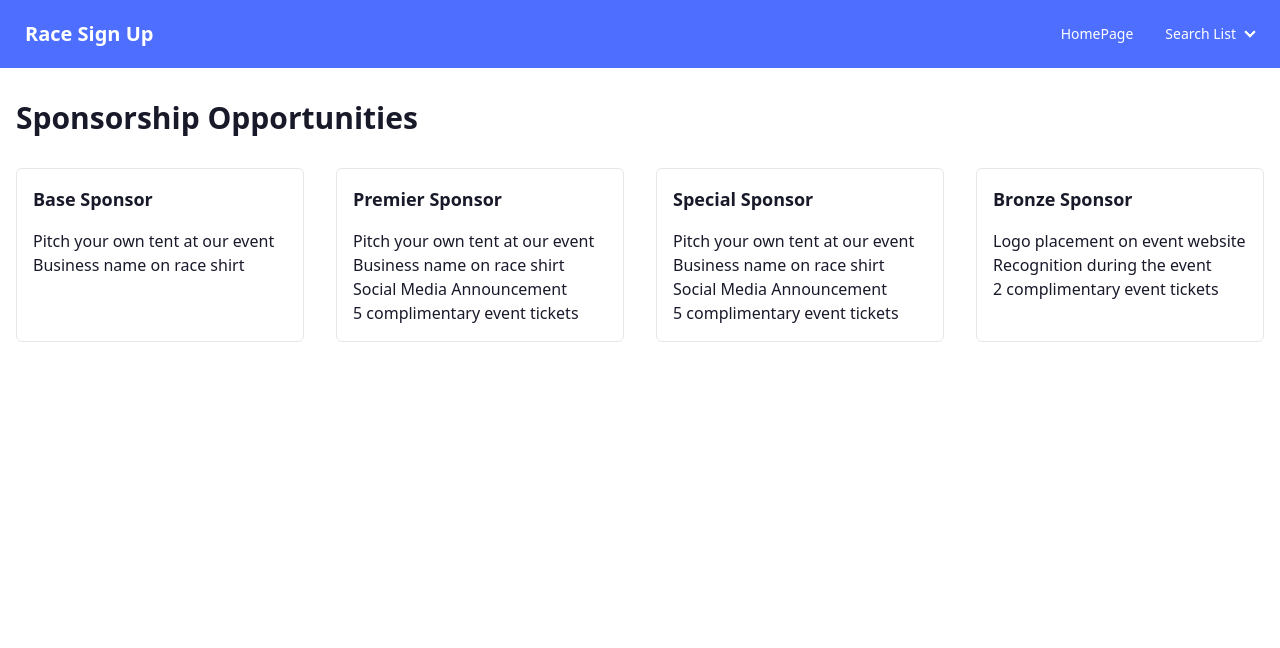
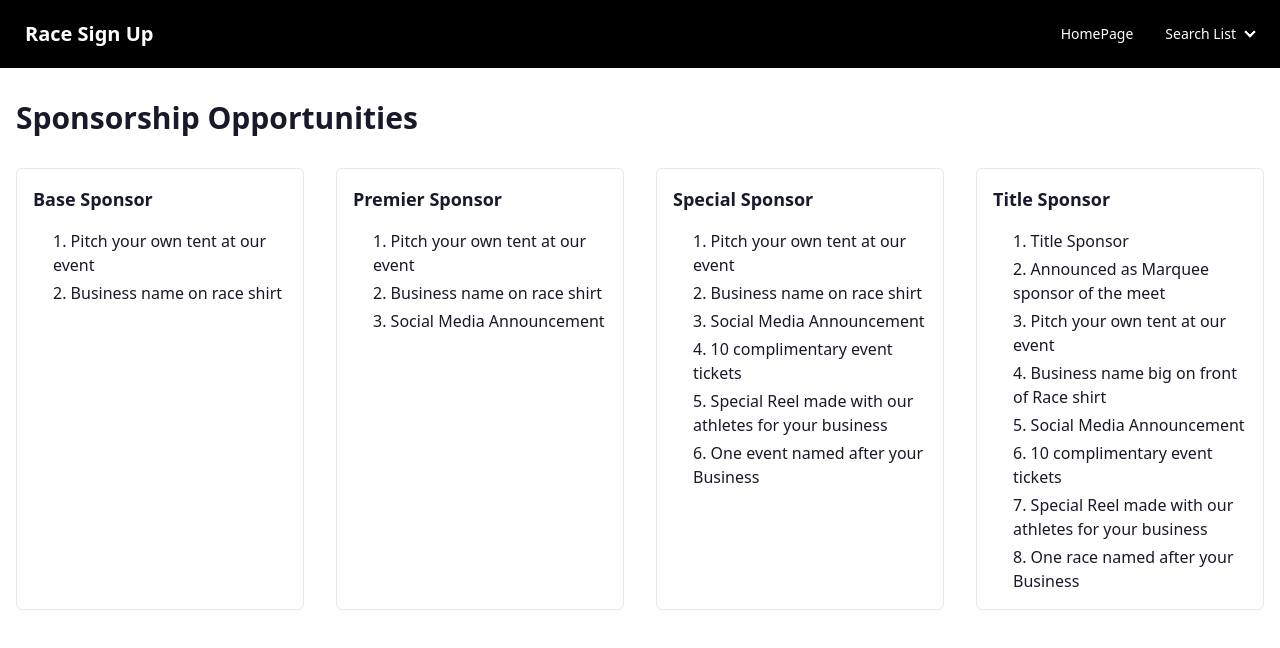
Before and after one commit to lunargen/run-club, a React (Vite) app in the folder client/: page /SponsorPage in a window 1280 px wide. Shown: the top 648 px of the page. Built offline with nearby package versions, Linux system fonts and the light colour scheme.

Commit message:
finished front end

```diff
--- a/client/src/components/DaisyuiNavBar.jsx
+++ b/client/src/components/DaisyuiNavBar.jsx
@@ -2,7 +2,7 @@ import React from 'react';
 
 const Navbar = () => {
   return (
-    <div className="navbar bg-primary text-white">
+    <div className="navbar bg-black text-white">
       <div className="flex-1">
         <a href="https://www.athletic.net/TrackAndField/meet/534089/info" className="btn btn-ghost text-xl">Race Sign Up</a>
       </div>
--- a/client/src/containers/ContactPage.jsx
+++ b/client/src/containers/ContactPage.jsx
@@ -3,15 +3,15 @@ import React from "react";
 const ContactPage = () => {
   return (
     <div className="container mx-auto px-4 py-8">
-      <h1 className="text-3xl font-bold mb-8">Contact Us</h1>
+      <h1 className="text-3xl font-bold mb-8 hover:text-gray-200">Contact Us</h1>
 
       <div className="max-w-3xl mx-auto">
-        <p className="text-lg mb-4">For inquiries and further information, please contact us:</p>
+        <p className="text-lg mb-4 hover:text-gray-200">For inquiries and further information, please contact us:</p>
         <ul className="list-disc pl-6">
-          <li>Email: ragonecharlie@example.com</li>
-          <li>Phone: (518)878-7754</li>
-          <li><a href="https://www.instagram.com/runclubtc/">Instagram Click Here</a></li>
-          <li><a href="https://www.facebook.com/groups/259027783894516">Facebook Click Here</a></li>
+          <li className="hover:text-gray-200">Email: ragonecharlie@example.com</li>
+          <li className="hover:text-gray-200">Phone: (518)878-7754</li>
+          <li className="hover:text-gray-200"><a href="https://www.instagram.com/runclubtc/">Instagram Click Here</a></li>
+          <li className="hover:text-gray-200"><a href="https://www.facebook.com/groups/259027783894516">Facebook Click Here</a></li>
         </ul>
       </div>
     </div>
--- a/client/src/containers/HomePage.jsx
+++ b/client/src/containers/HomePage.jsx
@@ -4,25 +4,20 @@ const HomePage = () => {
   return (
     <div className="flex flex-col items-center justify-center min-h-screen">
       <div className="container mx-auto px-4">
-        <h1 className="text-4xl font-bold font-mono mb-4 text-center">RunClub Championships 2024</h1>
-        <div className="text-center mb-8">
-          <p className="text-lg">Our mission is to promote fitness, camaraderie, and competition through running.</p>
-        </div>
-        <div className="flex justify-between items-center mb-8">
-          <div className="w-1/2 px-2">
-            <h2 className="text-2xl font-bold font-mono mb-2">Order of Events</h2>
+        <h1 className="text-8xl font-bold font-mono mb-4 text-center hover:text-gray-200">RunClub Championships 2024</h1>
+        <div className="flex justify-center items-center mb-4 text-center">
+          <div className="justify-center">
             <ul>
-              <li className="font-mono">5000m</li>
-              <li className="font-mono">100m</li>
-              <li className="font-mono">400m</li>
-              <li className="font-mono">1500m</li>
-              <li className="font-mono">Shot Put</li>
-              <li className="font-mono">Long Jump </li>
+              <li className="text-4xl flex justify-center font-mono hover:text-gray-200">12PM May 18th 2024</li>
+              <li className="text-4xl flex justify-center font-mono hover:text-gray-200">University at Albany</li>
+              <li className="text-4xl flex justify-center font-mono hover:text-gray-200"><a href="https://www.athletic.net/TrackAndField/meet/534089/info" className="text-4xl font-mono">5000m</a></li>
+              <li className="text-4xl flex justify-center font-mono hover:text-gray-200"><a href="https://www.athletic.net/TrackAndField/meet/534089/info" className="text-4xl font-mono">100m</a></li>
+              <li className="text-4xl flex justify-center font-mono hover:text-gray-200"><a href="https://www.athletic.net/TrackAndField/meet/534089/info" className="text-4xl font-mono">400m</a></li>
+              <li className="text-4xl flex justify-center font-mono hover:text-gray-200"><a href="https://www.athletic.net/TrackAndField/meet/534089/info" className="text-4xl font-mono">1500m</a></li>
+              <li className="text-4xl flex justify-center font-mono hover:text-gray-200"><a href="https://www.athletic.net/TrackAndField/meet/534089/info" className="text-4xl font-mono">Shot Put</a></li>
+              <li className="text-4xl flex justify-center font-mono hover:text-gray-200"><a href="https://www.athletic.net/TrackAndField/meet/534089/info" className="text-4xl font-mono">Long Jump</a></li>
+              <li className="text-4xl flex justify-center font-mono hover:text-gray-200"><a href="https://www.athletic.net/TrackAndField/meet/534089/info" className="text-4xl font-mono">Experience Excellence</a></li>
             </ul>
-          </div>
-          <div className="w-1/2 px-2">
-            <h2 className="text-xl font-bold font-mono mb-2">Other Details</h2>
-            <p>Join us for the most thrilling running event of the year! May 18th, 2024 at 12PM Location: University at Albany Track.</p>
           </div>
         </div>
       </div>
--- a/client/src/containers/MissionPage.jsx
+++ b/client/src/containers/MissionPage.jsx
@@ -3,17 +3,11 @@ import React from "react";
 const MissionPage = () => {
   return (
     <div className="container mx-auto px-4 py-8">
-      <h1 className="text-3xl font-bold font-mono mb-8">Our Mission</h1>
+      <h1 className="text-3xl font-bold font-mono mb-8 hover:text-gray-200">Our Mission</h1>
 
       <div className="max-w-3xl mx-auto">
-        <p className="text-lg font-mono">
-          Lorem ipsum dolor sit amet, consectetur adipiscing elit. Sed quis libero id velit laoreet hendrerit.
-          Integer malesuada vestibulum semper. Sed et nunc mauris. Ut placerat ipsum sit amet justo fermentum, ut
-          cursus lectus tincidunt. Sed et ante ut risus convallis fermentum non nec arcu. Sed sodales venenatis
-          magna, sit amet sodales mi convallis nec. Sed sit amet accumsan tellus, at varius urna. Integer ut
-          vehicula ex. Sed nec ante mauris. Donec eu felis nec ligula aliquam accumsan. Sed ultricies commodo eros,
-          sed laoreet risus efficitur eget. Fusce venenatis, velit ut hendrerit mollis, odio nulla rutrum orci, et
-          condimentum metus lorem vitae arcu.
+        <p className="text-lg font-mono hover:text-gray-200">
+        At RunClub Championships, our mission is to create an inclusive and vibrant community event that celebrates the spirit of athleticism, camaraderie, and local engagement. Our vision is to transform the University at Albany track into a bustling hub where local businesses bring colorful tents, offering a dynamic marketplace atmosphere. We strive to provide a platform where individuals of all ages and speeds can come together to participate in a variety of running, throwing, and jumping events, fostering a sense of unity and shared passion for fitness. By bringing the Albany community together for a day of excitement and celebration, we aim to create lasting memories and strengthen the bonds that unite us all.
         </p>
       </div>
     </div>
--- a/client/src/containers/SponsorPage.jsx
+++ b/client/src/containers/SponsorPage.jsx
@@ -6,41 +6,47 @@ const SponsorPage = () => {
       <h1 className="text-3xl font-bold mb-8">Sponsorship Opportunities</h1>
 
       <div className="grid grid-cols-1 sm:grid-cols-2 md:grid-cols-4 gap-8">
-        <div className="border border-gray-200 p-4 rounded-md">
+        <div className="border border-gray-200 p-4 rounded-md hover:border-gray-500">
           <h2 className="text-lg font-semibold mb-4">Base Sponsor</h2>
-          <ul>
+          <ol class="ps-5 mt-2 space-y-1 list-decimal list-inside">
             <li>Pitch your own tent at our event</li>
             <li>Business name on race shirt</li>
-          </ul>
+          </ol>
         </div>
 
-        <div className="border border-gray-200 p-4 rounded-md">
+        <div className="border border-gray-200 p-4 rounded-md hover:border-gray-500">
           <h2 className="text-lg font-semibold mb-4">Premier Sponsor</h2>
-          <ul>
+          <ol class="ps-5 mt-2 space-y-1 list-decimal list-inside">
             <li>Pitch your own tent at our event</li>
             <li>Business name on race shirt</li>
             <li>Social Media Announcement</li>
-            <li>5 complimentary event tickets</li>
-          </ul>
+          </ol>
         </div>
 
-        <div className="border border-gray-200 p-4 rounded-md">
+        <div className="border border-gray-200 p-4 rounded-md hover:border-gray-500">
           <h2 className="text-lg font-semibold mb-4">Special Sponsor</h2>
-          <ul>
+          <ol class="ps-5 mt-2 space-y-1 list-decimal list-inside">
             <li>Pitch your own tent at our event</li>
             <li>Business name on race shirt</li>
             <li>Social Media Announcement</li>
-            <li>5 complimentary event tickets</li>
-          </ul>
+            <li>10 complimentary event tickets</li>
+            <li>Special Reel made with our athletes for your business</li>
+            <li>One event named after your Business</li>
+          </ol>
         </div>
 
-        <div className="border border-gray-200 p-4 rounded-md">
-          <h2 className="text-lg font-semibold mb-4">Bronze Sponsor</h2>
-          <ul>
-            <li>Logo placement on event website</li>
-            <li>Recognition during the event</li>
-            <li>2 complimentary event tickets</li>
-          </ul>
+        <div className="border border-gray-200 p-4 rounded-md hover:border-gray-500">
+          <h2 className="text-lg font-semibold mb-4">Title Sponsor</h2>
+          <ol class="ps-5 mt-2 space-y-1 list-decimal list-inside">
+            <li>Title Sponsor</li>
+            <li>Announced as Marquee sponsor of the meet</li>
+            <li>Pitch your own tent at our event</li>
+            <li>Business name big on front of Race shirt</li>
+            <li>Social Media Announcement</li>
+            <li>10 complimentary event tickets</li>
+            <li>Special Reel made with our athletes for your business</li>
+            <li>One race named after your Business</li>
+          </ol>
         </div>
       </div>
     </div>
```
Also changed, not shown: 1 other file (tests, documents, lock files or other folders).
